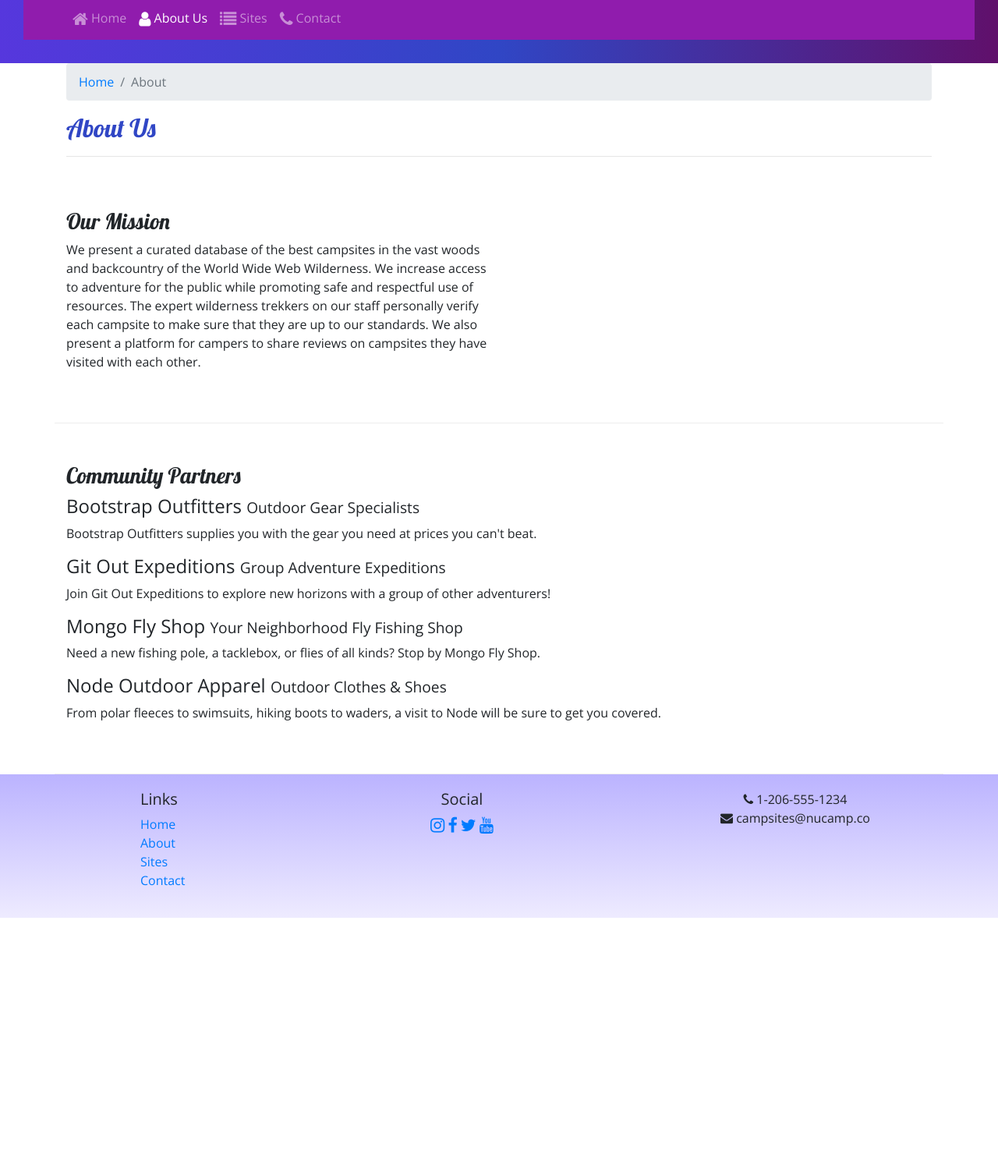
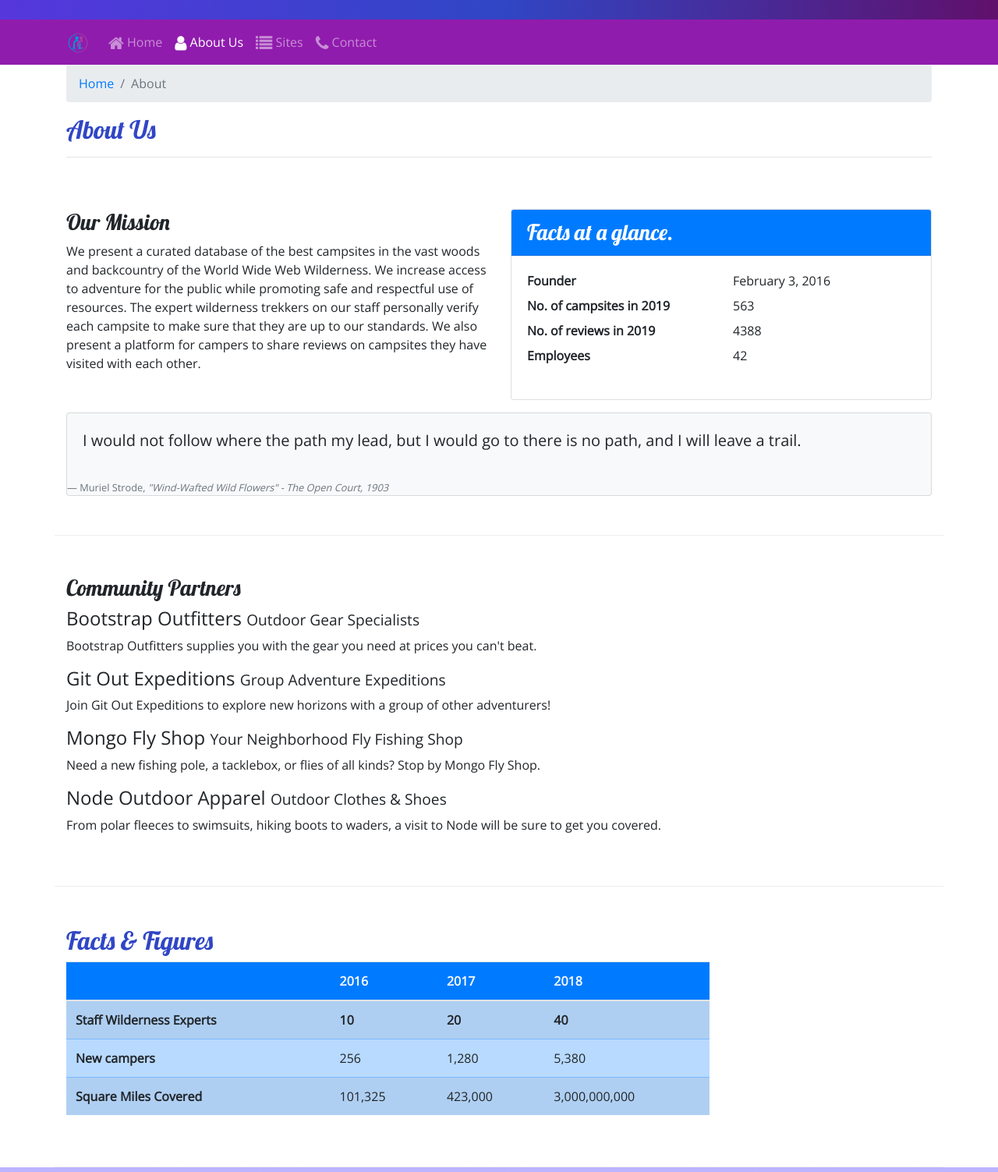
Before and after one commit to Santi029/newcampsite, a website: page aboutus.html in a window 1280 px wide. Shown: the part 137-1640 px from the top of the page at 78% size. Before the commit the page ends 1314 px from the top, so only its background shows below. Drawn offline with nearby package versions, Linux system fonts and the light colour scheme.

Commit message:
Last changes to menu and images.

```diff
--- a/aboutus.html
+++ b/aboutus.html
@@ -25,9 +25,12 @@
                 </div>
             </div>
         </div>
+    </header>
+
     <nav class="navbar navbar-expand-sm navbar-dark sticky-top">
         <div class="container">
-                <button class="navbar-toggler ml-auto" type="button" data-toggle="collapse" data-target="#nucampNavbar">
+            <a class="navbar-brand" href="index.html"><img src="img/logo.png" height="30" width="30" /></a>
+            <button class="navbar-toggler" type="button" data-toggle="collapse" data-target="#nucampNavbar">
                 <span class="navbar-toggler-icon"></span>
             </button>
             <div class="collapse navbar-collapse" id="nucampNavbar">
@@ -38,8 +41,8 @@
                     <li class="nav-item"><a class="nav-link" href="contactus.html"><i class="fa fa-phone fa-lg"></i> Contact</a></li>
                 </ul>
             </div>
+        </div>
     </nav>
-    </header>
 
 
     <div class="container">
@@ -59,6 +62,33 @@
                 <h3>Our Mission</h3>
                 <p>We present a curated database of the best campsites in the vast woods and backcountry of the World Wide Web Wilderness. We increase access to adventure for the public while promoting safe and respectful use of resources. The expert wilderness trekkers on our staff personally verify each campsite to make sure that they are up to our standards. We also present a platform for campers to share reviews on campsites they have visited with each other.</p>
             </div>
+            <div class="col-sm-6">
+                <div class="card">
+                    <h3 class="card-header bg-primary text-white">Facts at a glance.</h3>
+                    <div class="card-body">
+                        <dl class="row">
+                            <dt class="col-6">Founder</dt>
+                            <dd class="col-6">February 3, 2016</dd>
+                            <dt class="col-6">No. of campsites in 2019</dt>
+                            <dd class="col-6">563</dd>
+                            <dt class="col-6">No. of reviews in 2019</dt>
+                            <dd class="col-6">4388</dd>
+                            <dt class="col-6">Employees</dt>
+                            <dd class="col-6">42</dd>
+                        </dl>
+                    </div>
+                </div>
+            </div>
+            <div class="col">
+                <div class="card bg-light mt-3">
+                    <blockquote class="blockquote card-body">
+                        <p class="mb-0">I would not follow where the path my lead, but I would go to there is no path, and I will leave a trail.</p>
+                    </blockquote>
+                    <footer class="blockquote-footer">Muriel Strode,
+                        <cite title="Source Title">"Wind-Wafted Wild Flowers" - The Open Court, 1903</cite>
+                    </footer>
+                </div>
+            </div>
         </div>
 
         <div class="row row-content">
@@ -74,9 +104,48 @@
                 <p class="d-none d-sm-block">From polar fleeces to swimsuits, hiking boots to waders, a visit to Node will be sure to get you covered.</p>
             </div>
         </div>
+
+        <div class="row row-content">
+            <div class="col-sm-9">
+                <h2>Facts &amp; Figures</h2>
+                <div class="table-responsive">
+                    <table class="table table-striped">
+                        <thead>
+                            <tr class="bg-primary text-light">
+                                <th></th>
+                                <th>2016</th>
+                                <th>2017</th>
+                                <th>2018</th>
+                            </tr>
+                        </thead>
+                        <tbody class="table-primary">
+                            <tr>
+                                <th>Staff Wilderness Experts</th>
+                                <th>10</th>
+                                <th>20</th>
+                                <th>40</th>
+                            </tr>
+                            <tr>
+                                <th>New campers</th>
+                                <td>256</td>
+                                <td>1,280</td>
+                                <td>5,380</td>
+                            </tr>
+                            <tr>
+                                <th>Square Miles Covered</th>
+                                <td>101,325</td>
+                                <td>423,000</td>
+                                <td>3,000,000,000</td>
+                            </tr>
+
+                        </tbody>
+                    </table>
+                </div>
+            </div>
+        </div>
     </div>
 
-    <footer>
+    <footer class="site-footer">
         <div class="container">
             <div class="row">
                 <div class="col-4 col-sm-2 offset-1">
--- a/css/styles.css
+++ b/css/styles.css
@@ -12,7 +12,7 @@ body {
   header h2 {
     color: #cec8ff;
   }
-  footer {
+  .site-footer {
     background-image: linear-gradient(#bbb3ff, #eeebff);
     padding: 20px 0;
   }
```
Also changed, not shown: contactus.html (+5 -4 lines), index.html (+9 -3 lines), img/bootstrap-thumb.png (added), img/breadcrumb-trail-thumb.jpg (added), img/breadcrumb-trail.jpg (added), img/chrome-river-thumb.jpg (added), img/chrome-river.jpg (added), img/logo.png (added), img/react-lake-thumb.jpg (added), img/react-lake.jpg (added). Lines whose indentation alone changed are shown as unchanged.
